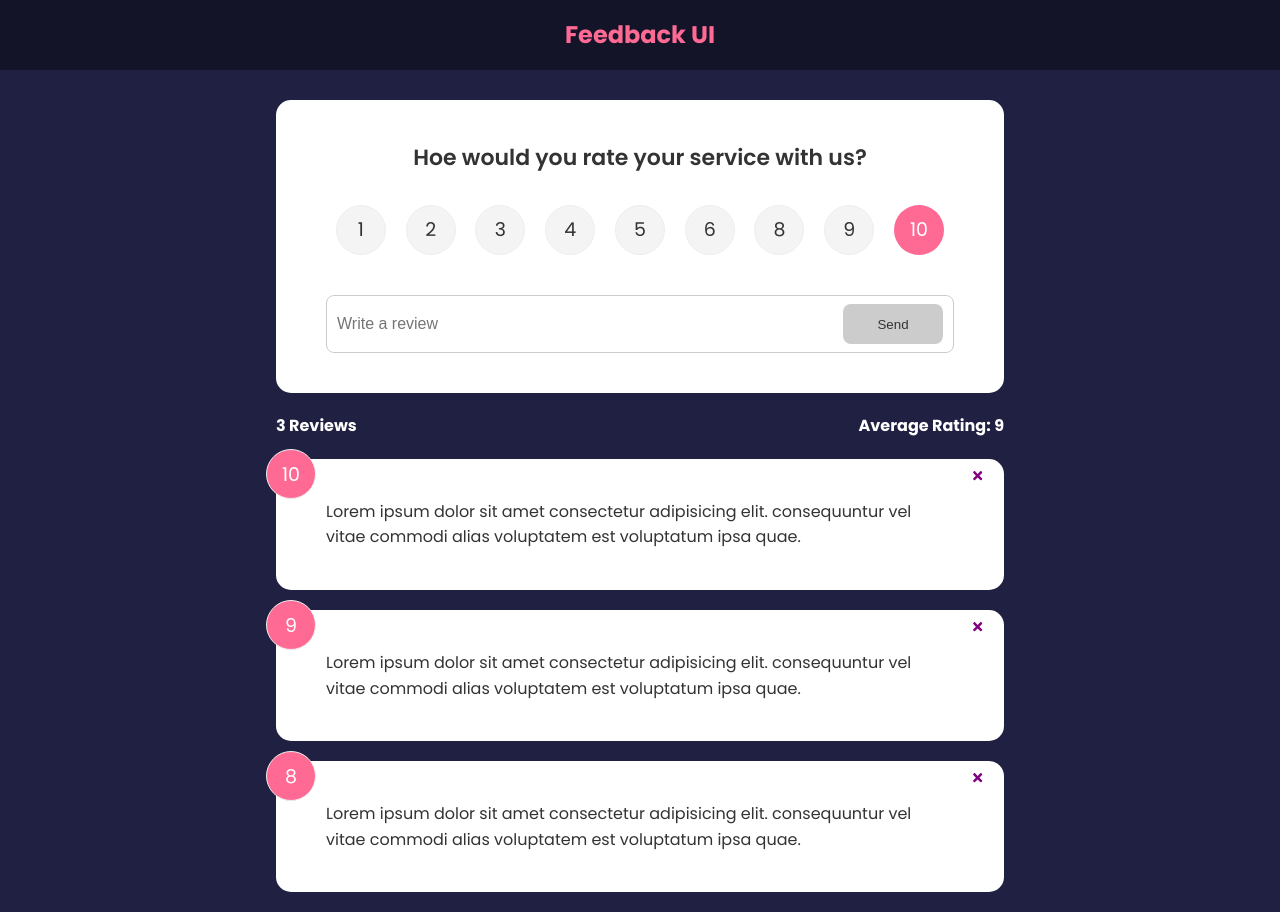
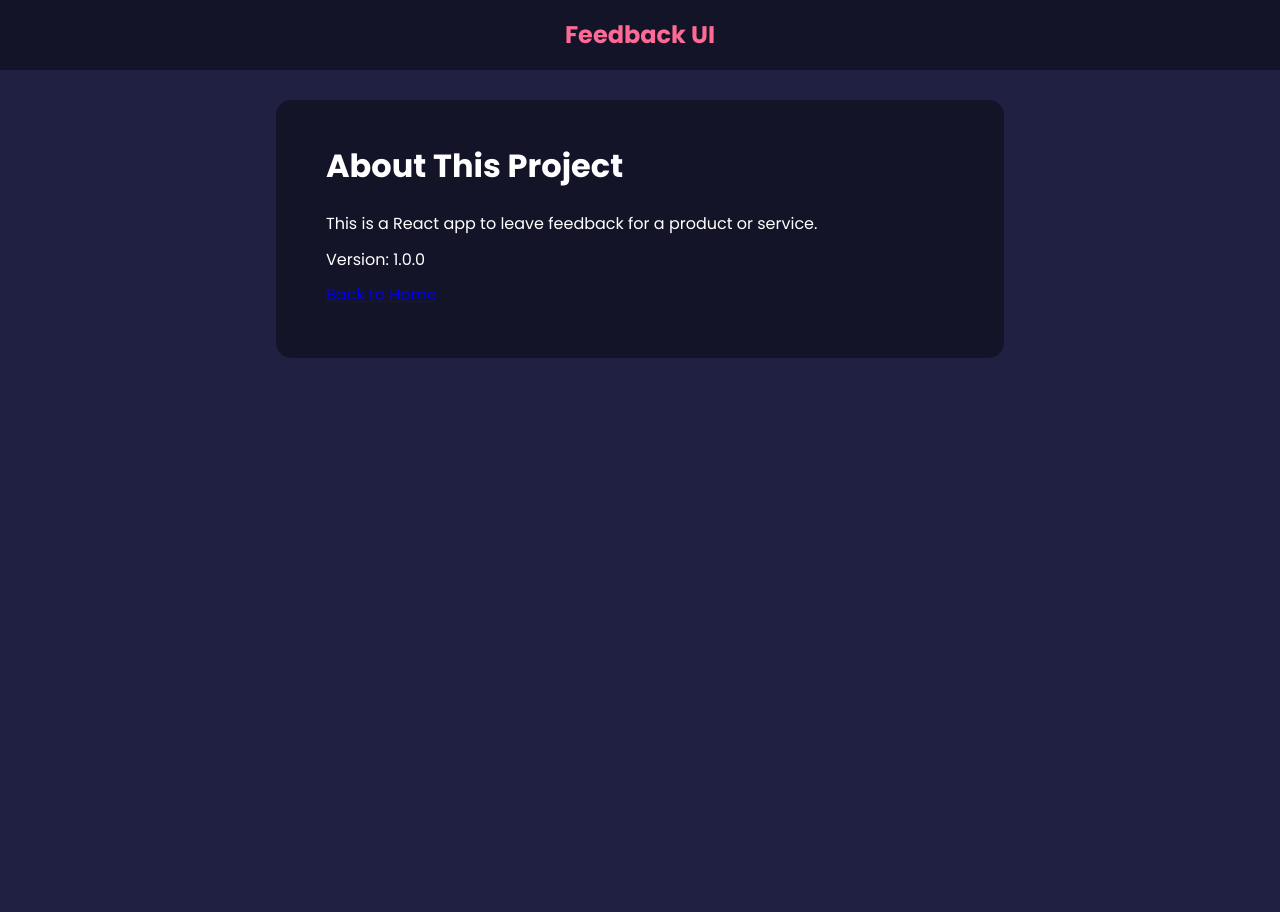
Before and after one commit to alyssavoccia/feedback-app, a React (Create React App) app: page /about in a window 1280 px wide. After the commit the page ends 800 px from the top, so only its background shows below. Built offline with nearby package versions, Linux system fonts and the light colour scheme.

Commit message:
Implemented React router and added an about page

```diff
--- a/package.json
+++ b/package.json
@@ -10,6 +10,7 @@
     "react": "^17.0.2",
     "react-dom": "^17.0.2",
     "react-icons": "^4.3.1",
+    "react-router-dom": "^6.2.1",
     "react-scripts": "5.0.0",
     "uuid": "^8.3.2",
     "web-vitals": "^2.1.3"
--- a/src/App.js
+++ b/src/App.js
@@ -1,11 +1,13 @@
 import { useState } from 'react';
 import { v4 as uuidv4 } from 'uuid';
+import { BrowserRouter as Router, Route, Routes } from 'react-router-dom';
 
 import Header from './components/Header';
 import FeedbackList from './components/FeedbackList';
 import FeedbackStats from './components/FeedbackStats';
 import FeedbackData from './data/FeedbackData';
 import FeedbackForm from './components/FeedbackForm';
+import AboutPage from './pages/AboutPage';
 
 function App() {
   const [feedback, setFeedback] = useState(FeedbackData);
@@ -23,14 +25,21 @@
   }
 
   return (
-    <>
+    <Router>
       <Header />
       <div className="container">
-        <FeedbackForm handleAdd={addFeedback} />
-        <FeedbackStats feedback={feedback} />
-        <FeedbackList feedback={feedback} handleDelete={deleteFeedback} />
+        <Routes>
+          <Route exact path='/' element={
+            <>
+              <FeedbackForm handleAdd={addFeedback} />
+              <FeedbackStats feedback={feedback} />
+              <FeedbackList feedback={feedback} handleDelete={deleteFeedback} />
+            </>
+          } />
+          <Route path='/about' element={<AboutPage />} />
+        </Routes>
       </div>
-    </>
+    </Router>
   )
 }
 
--- /dev/null
+++ b/src/pages/AboutPage.jsx
@@ -0,0 +1,18 @@
+import Card from "../components/shared/Card";
+
+function AboutPage() {
+  return (
+    <Card>
+      <div className="about">
+        <h1>About This Project</h1>
+        <p>This is a React app to leave feedback for a product or service.</p>
+        <p>Version: 1.0.0</p>
+        <p>
+          <a href="/">Back to Home</a>
+        </p>
+      </div>
+    </Card>
+  )
+}
+
+export default AboutPage
```
Also changed, not shown: 1 other file (tests, documents, lock files or other folders).
